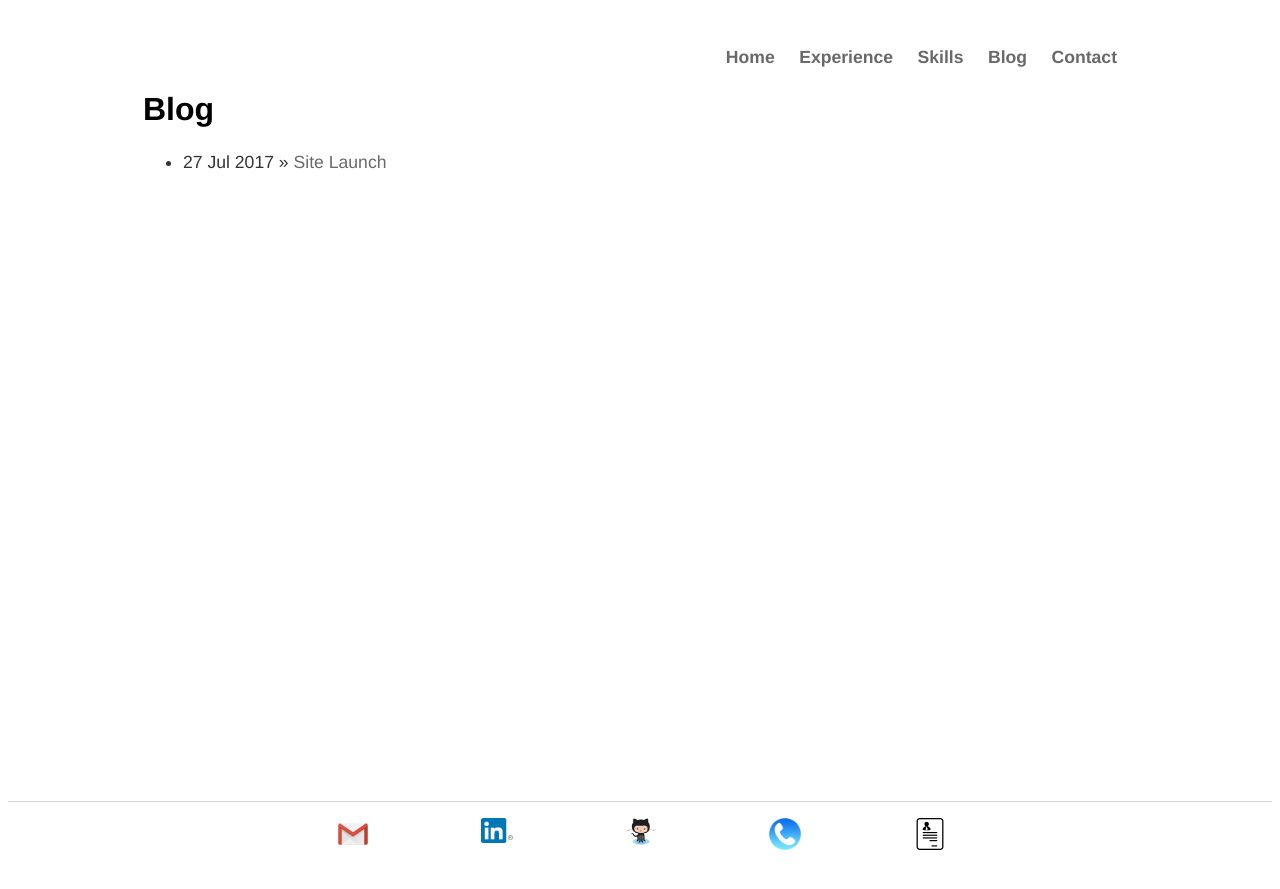
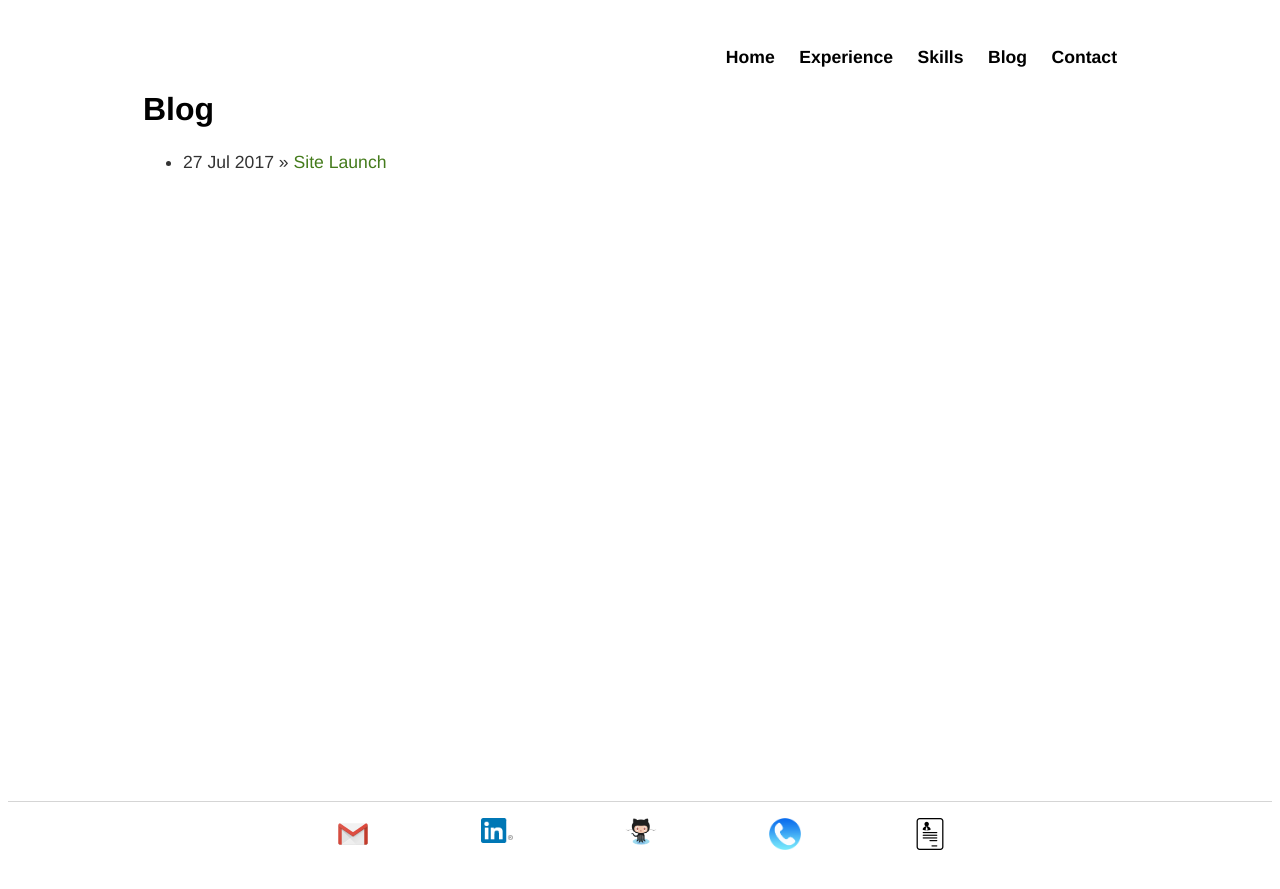
Before and after one commit to ercreager/ercreager.github.io, a Jekyll site: the page built from blog/index.html, in a window 1280 px wide. Shown: the top 889 px of the page. Built offline with Jekyll 4.4.1, drawn with Linux system fonts in a browser that asks for light colours.

Commit message:
Changed color of hyperlinks

```diff
--- a/css/main.css
+++ b/css/main.css
@@ -23,7 +23,13 @@ nav ul, footer ul {
 nav ul li {
     display: inline;
     margin-right: 20px;
+
 }
+nav ul li a {
+    color: #000000;
+    text-decoration: none;
+}
+
 footer ul li{
     display: inline;
     text-align: left;
@@ -34,9 +40,10 @@ footer{
 footer img {
     margin-right: 10%;
 }
-a {
+.content a {
     text-decoration: none;
-    color: #696969;
+/*    color: #696969; */
+      color: #447b1b;
 }
 a:hover {
     text-decoration: underline;
```
